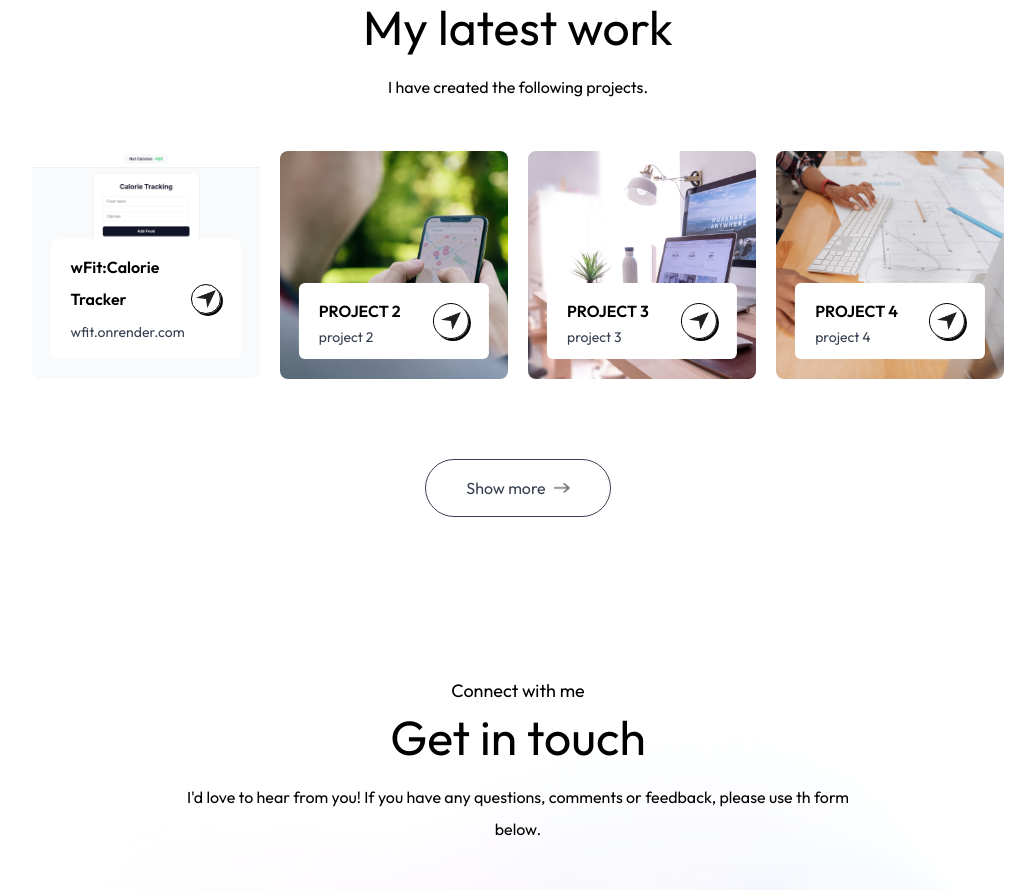
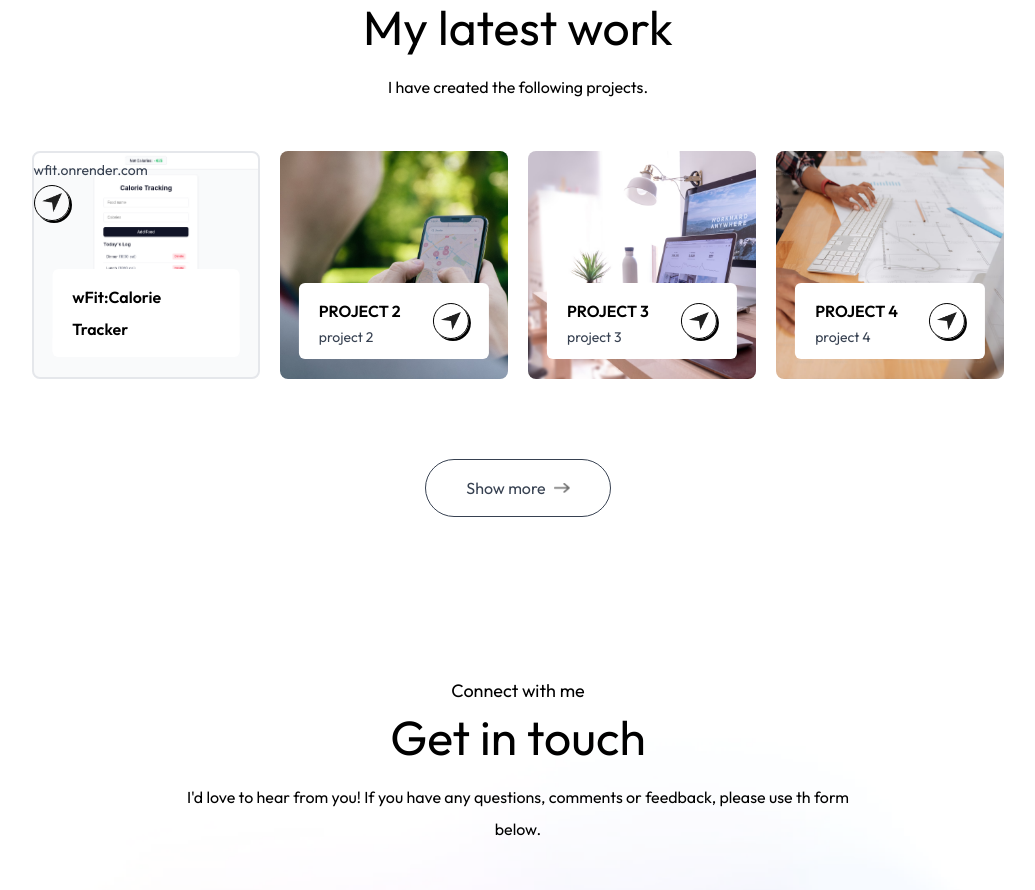
Before and after one commit to wthxrsh/portfolio, a plain HTML site: page index.html in a window 1280 px wide. Shown: the part 1745-2635 px from the top of the page, without its empty margins (122-1157 px from the left). Drawn offline with nearby package versions, Linux system fonts and the light colour scheme; a web font is replaced by a local one.

Commit message:
Update index.html

```diff
--- a/index.html
+++ b/index.html
@@ -136,8 +136,8 @@
     </p>
 
     <div class="grid grid-cols-auto my-10 gap-5">
-        <div class="border-solid aspect-square bg-[url('media/wfit.png')] bg-no-repeat bg-cover bg-center rounded-lg relative cursor-pointer group">
-            <div class="bg-white w-10/12 rounded-md absolute bottom-5 left-1/2 -translate-x-1/2 py-3 px-5 flex items-center justify-between duration-500 group-hover:bottom-7">
+        <div class="border-solid border-2 aspect-square bg-[url('media/wfit.png')] bg-no-repeat bg-cover bg-center rounded-lg relative cursor-pointer group">
+            <a href="https://github.com/wthxrsh/wFit" target="_blank" class="bg-white w-10/12 rounded-md absolute bottom-5 left-1/2 -translate-x-1/2 py-3 px-5 flex items-center justify-between duration-500 group-hover:bottom-7">
                 <div>
                     <h2 class="font-semibold">wFit:Calorie Tracker</h2>
                     <a class="text-sm text-gray-700" href="https://wfit.onrender.com" target="_blank">wfit.onrender.com</a>
@@ -145,10 +145,10 @@
                 <div class="border rounded-full border-black w-9 aspect-square flex items-center justify-center shadow-[2px_2px_0_#000] group-hover:bg-lime-300 transition">
                     <img src="media/send-icon.png" alt="" class="w-5">
                 </div>
-            </div>
+            </a>
         </div>
         <div class="aspect-square bg-[url('media/work-2.png')] bg-no-repeat bg-cover bg-center rounded-lg relative cursor-pointer group">
-            <a href="https://github.com/wthxrsh/wFit" target="_blank" class="bg-white w-10/12 rounded-md absolute bottom-5 left-1/2 -translate-x-1/2 py-3 px-5 flex items-center justify-between duration-500 group-hover:bottom-7">
+            <div class="bg-white w-10/12 rounded-md absolute bottom-5 left-1/2 -translate-x-1/2 py-3 px-5 flex items-center justify-between duration-500 group-hover:bottom-7">
                 <div>
                     <h2 class="font-semibold">PROJECT 2</h2>
                     <p class="text-sm text-gray-700">project 2</p>
@@ -156,7 +156,7 @@
                 <div class="border rounded-full border-black w-9 aspect-square flex items-center justify-center shadow-[2px_2px_0_#000] group-hover:bg-lime-300 transition">
                     <img src="media/send-icon.png" alt="" class="w-5">
                 </div>
-            </a>
+            </div>
         </div>
         <div class="aspect-square bg-[url('media/work-3.png')] bg-no-repeat bg-cover bg-center rounded-lg relative cursor-pointer group">
             <div class="bg-white w-10/12 rounded-md absolute bottom-5 left-1/2 -translate-x-1/2 py-3 px-5 flex items-center justify-between duration-500 group-hover:bottom-7">
```
